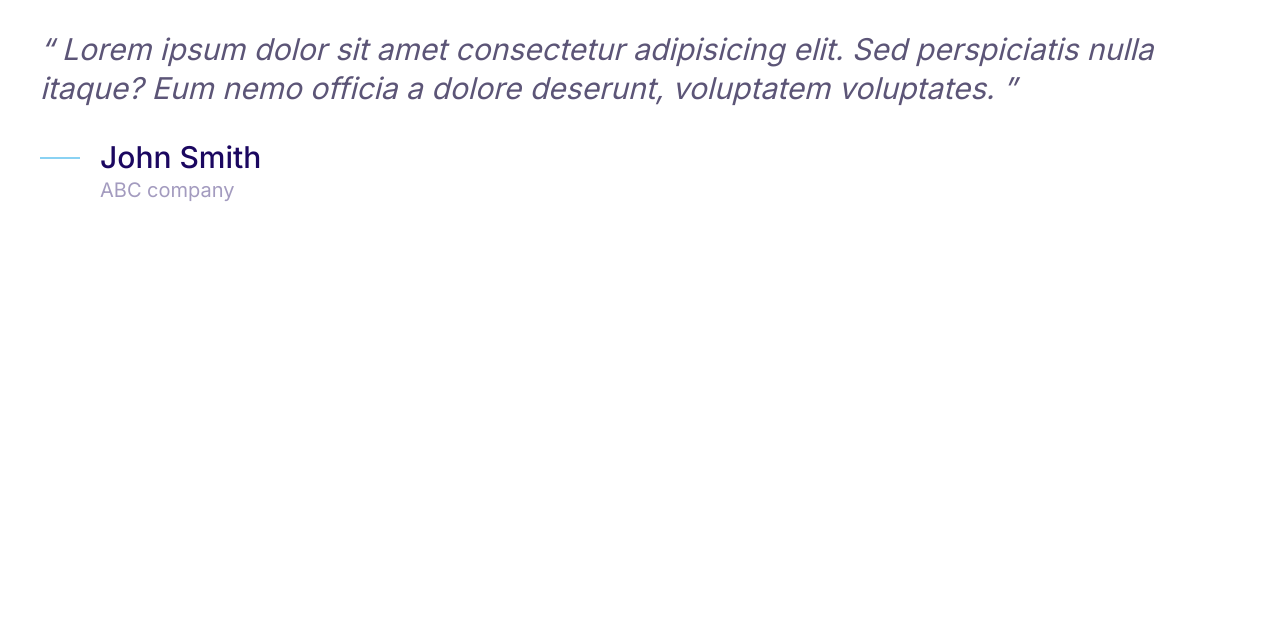
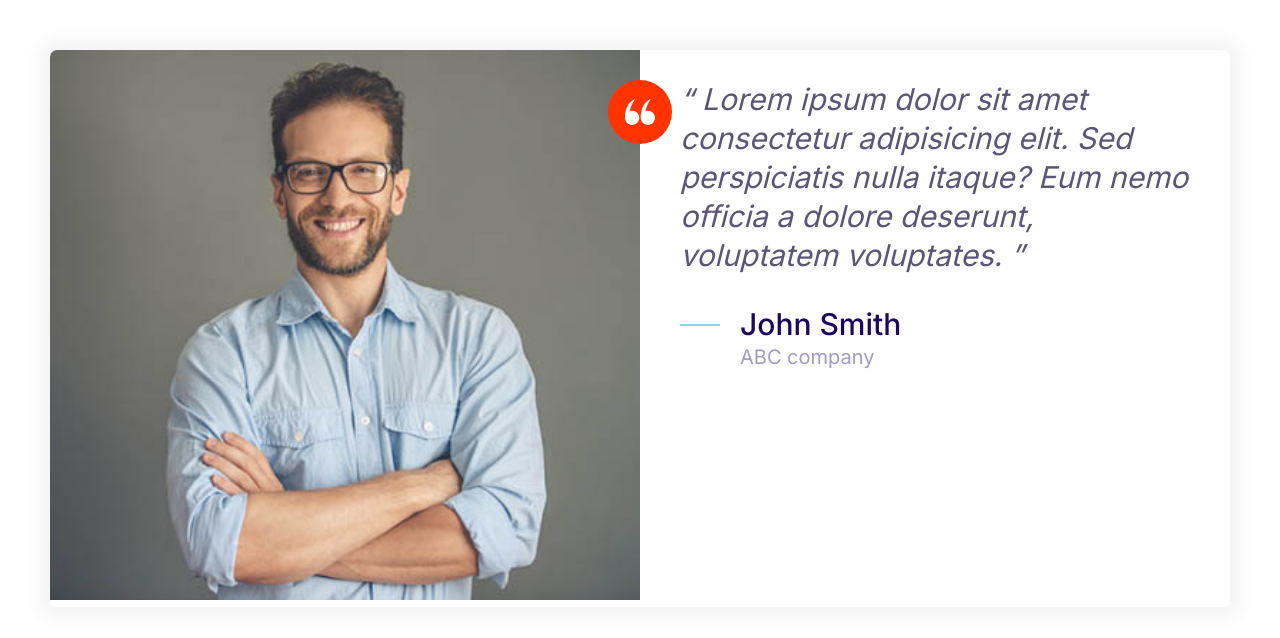
Before and after one commit to Imran9T5/First-project, a plain HTML site: page INDEX.HTML in a window 1280 px wide. Drawn offline with Linux system fonts and the light colour scheme.

Commit message:
testimonial and grid created

```diff
--- a/CSS/styles.css
+++ b/CSS/styles.css
@@ -183,6 +183,15 @@ a{
 
 }
 
+.icon--small{
+    width: 30px;
+    height: 30px;
+}
+
+.icon--white{
+    fill: #fff;
+}
+
 .icon-container{
     background: #f3f9fa;
     width: 64px;
@@ -191,6 +200,10 @@ a{
     display: inline-flex;
     justify-content: center ;
     align-items: center;
+}
+
+.icon-container-accent{
+    background: var(--color-accent);
 }
 
 /*Buttons*/
@@ -462,3 +475,54 @@ a{
     }
 
 }
+
+/*grid*/
+
+.grid{
+    display: grid;
+}
+
+@media screen and (min-width: 769px) {
+    .grid--1x2{
+        grid-template-columns: repeat(2,1fr);
+    }
+}
+
+@media screen and (min-width: 1024px) {
+    .grid--1x3{
+        grid-template-columns: repeat(3,1fr);
+    }
+
+}
+
+/*testimonials*/
+
+.testimonial{
+    padding: 3rem;
+}
+
+.testimonial__image{
+    position: relative;
+}
+
+.testimonial__image > img{
+    width: 100%;
+}
+
+.testimonial__image > .icon-container{
+    position: absolute;
+    top: 3rem;
+    right: -32px;
+
+}
+
+@media screen and (min-width:768px) {
+    .testimonial .quote, .testimonial .quote__author{
+        font-size: 2.4rem;
+    }
+
+    .testimonial .quote {
+        margin-left: 6rem;
+    }
+
+}
--- a/INDEX.HTML
+++ b/INDEX.HTML
@@ -13,7 +13,17 @@
     <link rel="stylesheet" href="CSS/normalize css.css" />
     <link rel="stylesheet" href="CSS/styles.css" />
   </head>
-  <body>
+  <body style="padding: 5rem">
+    <div class="card testimonial__image">
+      <div class="grid grid--1x2">
+        <div class="testimonial__image">
+          <img src="images/testimonial.jpg" alt="a happy, smiling  customer" />
+          <span class="icon-container icon-container-accent">
+            <svg class="icon icon--white icon--small">
+              <use xlink:href="images/sprite.svg#quotes"></use>
+            </svg>
+          </span>
+        </div>
         <blockquote class="quote">
           <p class="quote__text">
             Lorem ipsum dolor sit amet consectetur adipisicing elit. Sed
@@ -34,5 +44,7 @@
             </div>
           </footer>
         </blockquote>
+      </div>
+    </div>
   </body>
 </html>
```
Also changed, not shown: Components/testimonial and grid.html (added, +34 -0 lines), images/testimonial.jpg (added). Lines whose indentation alone changed are shown as unchanged.
